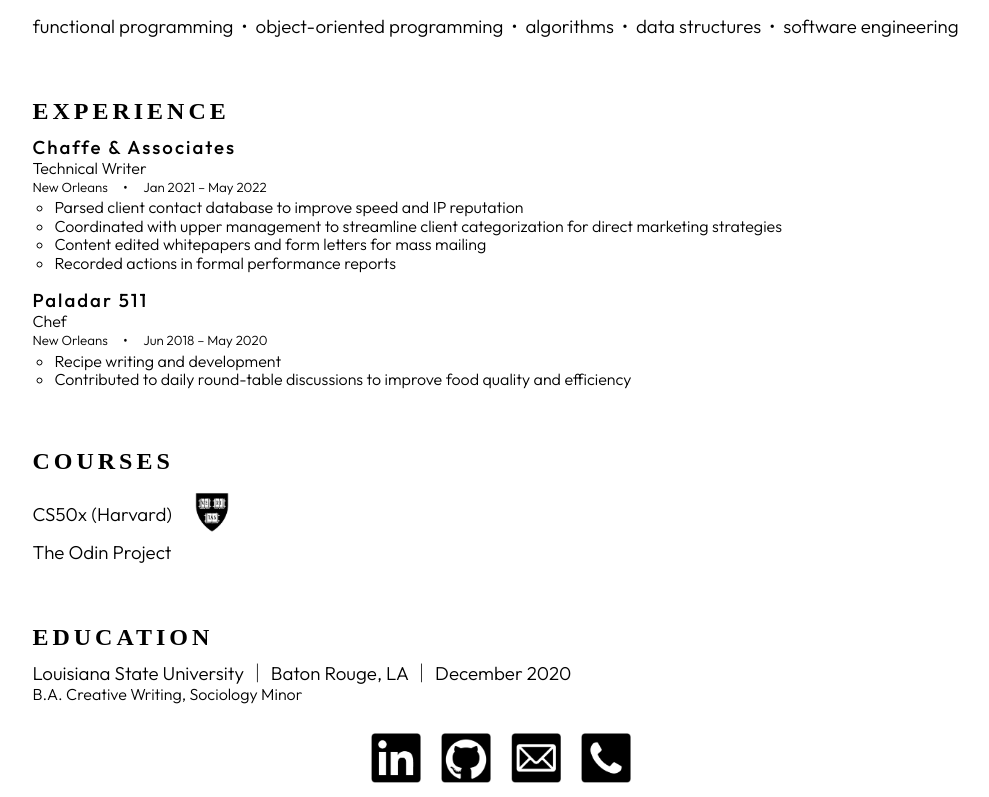
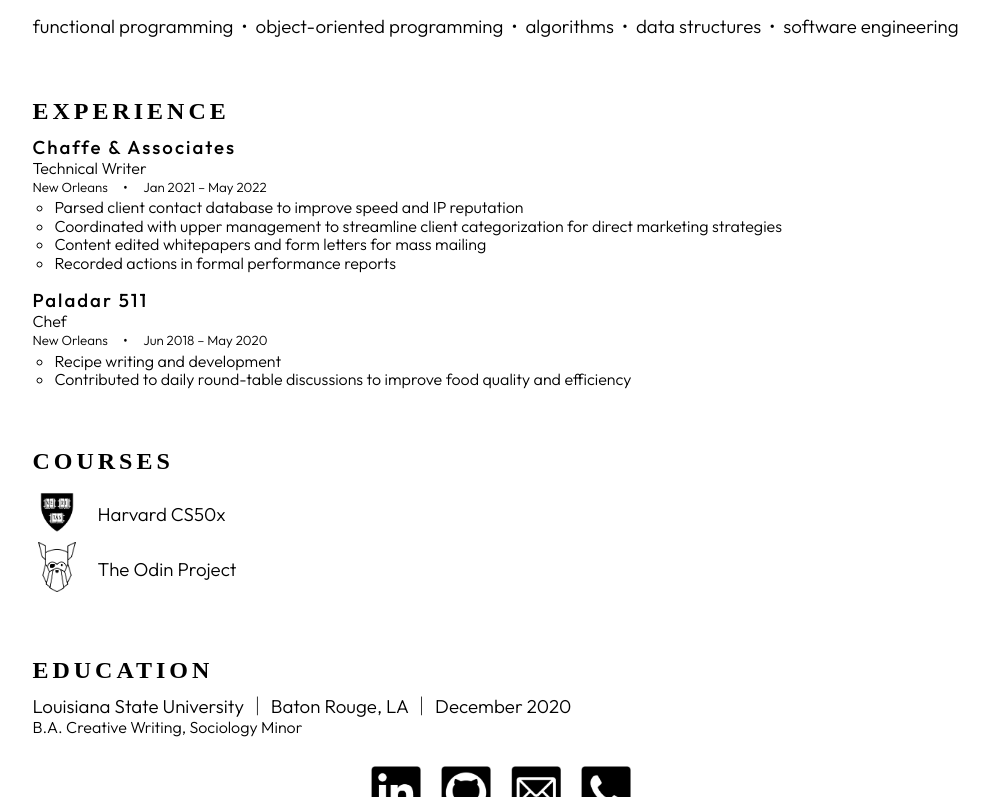
Before and after one commit to kdevay/kdevay.github.io, a React (Create React App) app: page / in a window 1280 px wide. Shown: the part 365-1162 px from the top of the page, without its empty margins (139-1128 px from the left). Built offline with nearby package versions, Linux system fonts and the light colour scheme; a web font is replaced by a local one.

Commit message:
Fix cs50 icon, add odin icon

```diff
--- a/src/components/Resume.js
+++ b/src/components/Resume.js
@@ -1,6 +1,8 @@
 import React from "react";
 import Harvard from "../icons/harvard.png"
 import HarvardD from "../icons/harvardD.png"
+import Odin from "../icons/odin.png"
+import OdinD from "../icons/odinD.png"
 
 export default function Resume(props) {
     const {mode} = props;
@@ -53,12 +55,18 @@ export default function Resume(props) {
             <div>
                 <h2 className='resSubDiv'>COURSES</h2>
                     <span>
-                        <h3 className='resBody'>CS50x (Harvard)</h3>
                         <a href="https://pll.harvard.edu/course/cs50-introduction-computer-science?delta=0">
                             <img className="icon" src={mode === 'dark' ? HarvardD : Harvard} alt="Logo for Harvard University"></img>
                         </a>
+                        <h3 className='resBody'>Harvard CS50x</h3>
                     </span>
-                    <h3 className='resBody'>The Odin Project</h3>
+                    <span>
+                    <a href="https://www.theodinproject.com/about">
+                                <img className="icon" src={mode === 'dark' ? OdinD : Odin} alt="Logo for The Odin Project"></img>
+                            </a>
+                        <h3 className='resBody'>The Odin Project</h3>
+                    </span>
+
             </div>
             <div>
                 <h2 className='resSubDiv'>EDUCATION</h2>
```
Also changed, not shown: src/README.md, src/icons/odin.png (added), src/icons/odinD.png (added).
